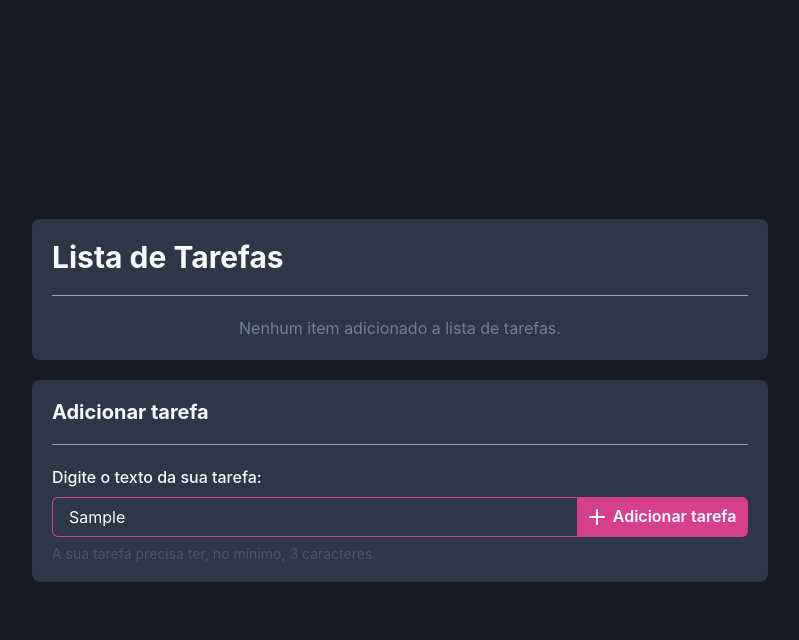
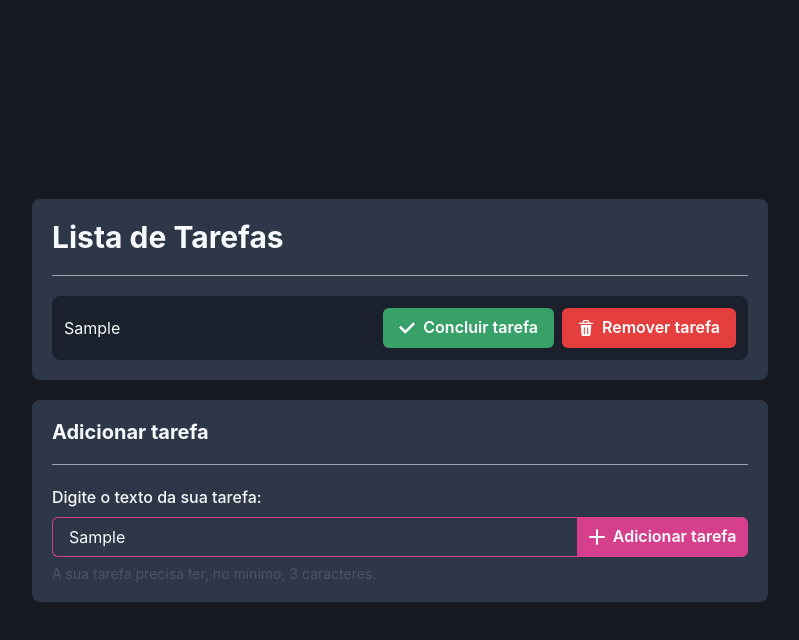
Before and after one commit to caiocezartg/duosystem-challenge, a React (Vite) app: page / in a window 1280 px wide. Both pictures are taken after typing "Sample" into the empty fields and a click on the button "Adicionar tarefa". Shown: the top 640 px of the page, without its empty margins (240-1039 px from the left). Built offline with nearby package versions, Linux system fonts and the light colour scheme.

Commit message:
fix: change ID task from useID hook to uuid package

```diff
--- a/package.json
+++ b/package.json
@@ -15,10 +15,12 @@
     "@emotion/react": "^11.11.1",
     "@emotion/styled": "^11.11.0",
     "@hookform/resolvers": "^3.3.1",
+    "@types/uuid": "^9.0.4",
     "framer-motion": "^10.16.4",
     "react": "^18.2.0",
     "react-dom": "^18.2.0",
     "react-hook-form": "^7.47.0",
+    "uuid": "^9.0.1",
     "zod": "^3.22.3"
   },
   "devDependencies": {
--- a/src/components/TaskItem/index.tsx
+++ b/src/components/TaskItem/index.tsx
@@ -2,10 +2,20 @@ import { CheckIcon, DeleteIcon } from "@chakra-ui/icons";
 import { Button, HStack, Text } from "@chakra-ui/react";
 
 type ITaskItemProps = {
+  id: string;
   title: string;
+  isCompleted: boolean;
+  removeTask: (idTaskRemoved: string) => void;
+  completeTask: (idTaskCompleted: string) => void;
 };
 
-function TaskItem({ title }: ITaskItemProps) {
+function TaskItem({
+  id,
+  title,
+  isCompleted,
+  removeTask,
+  completeTask,
+}: ITaskItemProps) {
   return (
     <HStack
       spacing={2}
@@ -14,13 +24,24 @@ function TaskItem({ title }: ITaskItemProps) {
       borderRadius="lg"
       padding={3}
     >
-      <Text flex={1}>{title}</Text>
+      <Text flex={1} textDecoration={isCompleted ? "line-through" : "none"}>
+        {title}
+      </Text>
 
-      <Button leftIcon={<CheckIcon />} colorScheme="green">
+      <Button
+        leftIcon={<CheckIcon />}
+        onClick={() => completeTask(id)}
+        colorScheme="green"
+        disabled={isCompleted}
+      >
         Concluir tarefa
       </Button>
 
-      <Button leftIcon={<DeleteIcon />} colorScheme="red">
+      <Button
+        leftIcon={<DeleteIcon />}
+        onClick={() => removeTask(id)}
+        colorScheme="red"
+      >
         Remover tarefa
       </Button>
     </HStack>
--- a/src/components/TaskList/index.tsx
+++ b/src/components/TaskList/index.tsx
@@ -17,6 +17,7 @@ import { z } from "zod";
 import { useForm } from "react-hook-form";
 import { zodResolver } from "@hookform/resolvers/zod";
 import { AddIcon } from "@chakra-ui/icons";
+import { v4 as uuidv4 } from "uuid";
 import { useState } from "react";
 
 import TaskItem from "../TaskItem";
@@ -29,6 +30,13 @@ const inputSchema = z.object({
 
 type IFormInput = z.infer<typeof inputSchema>;
 
+type ITask = {
+  id: string;
+  taskTitle: string;
+  createdAt: Date;
+  isCompleted: boolean;
+};
+
 function TaskList() {
   const {
     handleSubmit,
@@ -37,10 +45,35 @@ function TaskList() {
   } = useForm<IFormInput>({
     resolver: zodResolver(inputSchema),
   });
-  const [taskList, setTaskList] = useState([]);
+  const [taskList, setTaskList] = useState<ITask[]>([]);
 
   function addNewTask(data: IFormInput) {
-    console.log(data);
+    const newTask = {
+      id: uuidv4(),
+      taskTitle: data.taskTitle,
+      createdAt: new Date(),
+      isCompleted: false,
+    };
+
+    setTaskList([...taskList, newTask]);
+  }
+
+  function removeTask(idTaskRemoved: string) {
+    const newTaskListFiltered = taskList.filter((task) => {
+      return task.id !== idTaskRemoved;
+    });
+
+    setTaskList(newTaskListFiltered);
+  }
+
+  function completeTask(idTaskCompleted: string) {
+    const newTaskListFiltered = taskList.map((task) => {
+      return task.id === idTaskCompleted
+        ? { ...task, isCompleted: !task.isCompleted }
+        : task;
+    });
+
+    setTaskList(newTaskListFiltered);
   }
 
   return (
@@ -65,9 +98,18 @@ function TaskList() {
             </Text>
           ) : (
             <VStack spacing={3}>
-              <TaskItem title="Um texto aleatório pra botar aqui aaaaaaaaaaaaa" />
-              <TaskItem title="Um texto aleatório pra botar aqui" />
-              <TaskItem title="Um texto aleatório pra botar aqui" />
+              {taskList.map((task) => {
+                return (
+                  <TaskItem
+                    key={task.id}
+                    id={task.id}
+                    isCompleted={task.isCompleted}
+                    title={task.taskTitle}
+                    removeTask={removeTask}
+                    completeTask={completeTask}
+                  />
+                );
+              })}
             </VStack>
           )}
         </Box>
```
Also changed, not shown: 1 other file (tests, documents, lock files or other folders).
